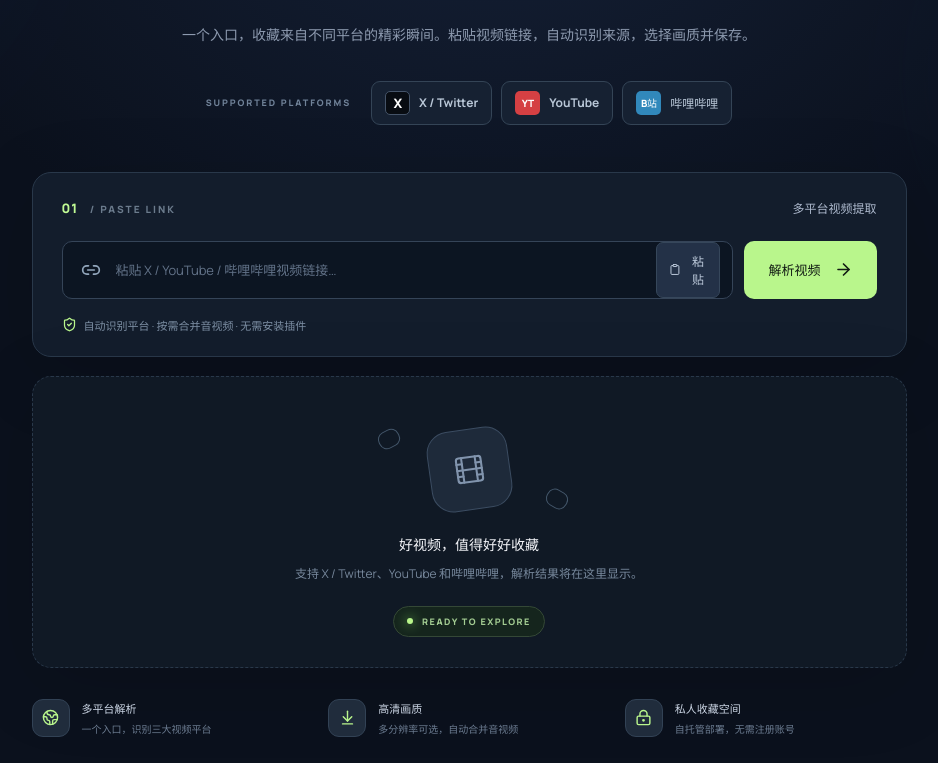
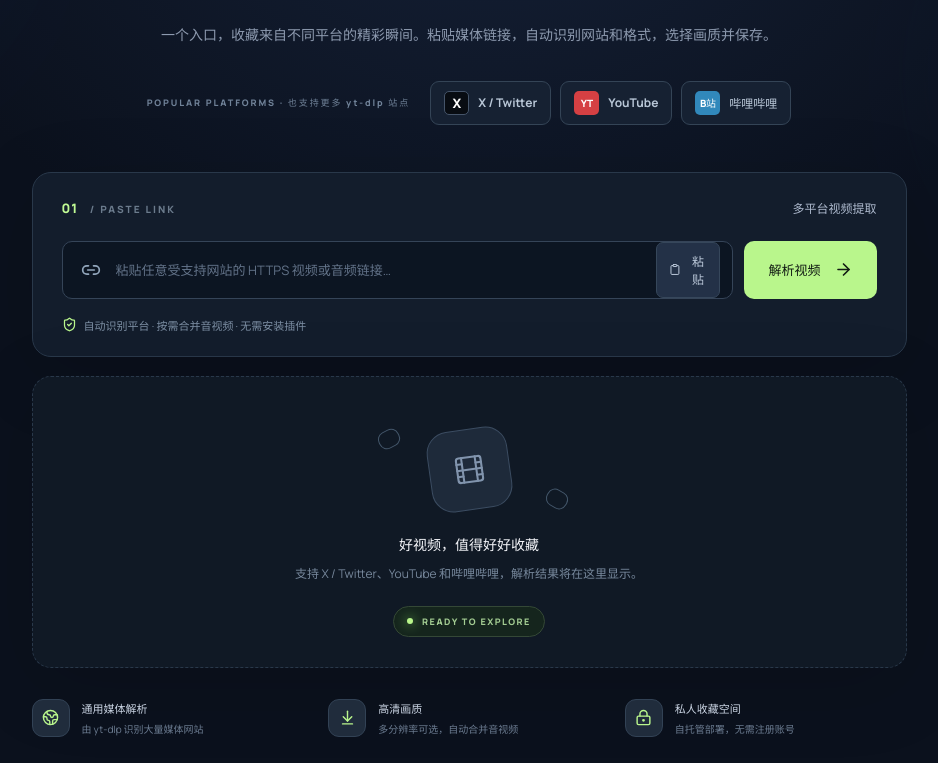
Before and after one commit to hythzx/Frame-Video-Studio, a Vue app in the folder frontend/: page / in a window 1280 px wide. Shown: the part 497-1260 px from the top of the page, without its empty margins (171-1109 px from the left). Built offline with nearby package versions, Linux system fonts and the light colour scheme.

Commit message:
feat(web): accept generic HTTPS media URLs and show detected extractor

```diff
--- a/frontend/src/App.vue
+++ b/frontend/src/App.vue
@@ -28,10 +28,11 @@ const detected = computed(() => {
     if (['x.com','www.x.com','twitter.com','www.twitter.com','mobile.x.com','mobile.twitter.com'].includes(host)) return 'x'
     if (['youtube.com','www.youtube.com','m.youtube.com','music.youtube.com','youtu.be','www.youtu.be'].includes(host)) return 'youtube'
     if (['bilibili.com','www.bilibili.com','m.bilibili.com','b23.tv'].includes(host)) return 'bilibili'
+    if (new URL(link.value.trim()).protocol === 'https:' && !new URL(link.value.trim()).port) return 'other'
   } catch {}
   return ''
 })
-const platformName = id => platforms.find(p => p.id === id)?.name || '视频'
+const platformName = id => platforms.find(p => p.id === id)?.name || (video.value?.platform_name || '其他平台')
 const currentFormat = computed(() => video.value?.formats?.find(f => f.id === selected.value))
 const formatSize = n => n ? (n / 1048576).toFixed(1) + ' MB' : '大小未知'
 const prettyDuration = s => {
@@ -45,7 +46,7 @@ async function getError(res) {
 }
 async function analyze() {
   if (!link.value.trim()) { error.value = '请先粘贴视频链接'; return }
-  if (!detected.value) { error.value = '目前支持 X / Twitter、YouTube 和哔哩哔哩的视频链接'; return }
+  if (!detected.value) { error.value = '请提供有效的 HTTPS 媒体链接'; return }
   loading.value = true
   video.value = null
   error.value = ''
@@ -176,9 +177,9 @@ function useExample(platform) {
       <section class="hero">
         <div class="eyebrow"><Sparkles :size="14"/> ONE PLACE FOR YOUR VIDEOS <span class="eyebrow-line"></span> FRAME STUDIO</div>
         <h1>Save what matters<span class="accent">.</span><br/><span class="soft">From anywhere you love.</span></h1>
-        <p class="hero-sub">一个入口，收藏来自不同平台的精彩瞬间。<br class="mobile-br"/>粘贴视频链接，自动识别来源，选择画质并保存。</p>
+        <p class="hero-sub">一个入口，收藏来自不同平台的精彩瞬间。<br class="mobile-br"/>粘贴媒体链接，自动识别网站和格式，选择画质并保存。</p>
         <div class="platform-strip" aria-label="支持的视频平台">
-          <div class="platform-strip-label">SUPPORTED PLATFORMS</div>
+          <div class="platform-strip-label">POPULAR PLATFORMS · 也支持更多 yt-dlp 站点</div>
           <div class="platform-items">
             <button v-for="p in platforms" :key="p.id" class="platform-chip" :class="['platform-' + p.id, { 'platform-active': detected === p.id }]" type="button" @click="useExample(p)" :title="'支持 ' + p.name + ' 链接，点击查看输入格式'">
               <span class="platform-glyph">{{ p.short }}</span>
@@ -198,7 +199,7 @@ function useExample(platform) {
           <form @submit.prevent="analyze" class="input-form">
             <div class="url-box">
               <Link2 :size="20" class="input-icon"/>
-              <input v-model="link" type="url" placeholder="粘贴 X / YouTube / 哔哩哔哩视频链接…" aria-label="视频链接" :disabled="loading" required />
+              <input v-model="link" type="url" placeholder="粘贴任意受支持网站的 HTTPS 视频或音频链接…" aria-label="视频链接" :disabled="loading" required />
               <button type="button" class="paste-btn" @click="paste"><Clipboard :size="15"/> <span>粘贴</span></button>
             </div>
             <button class="primary-btn" type="submit" :disabled="loading">
@@ -222,11 +223,11 @@ function useExample(platform) {
                 <img v-if="video.thumbnail" :src="video.thumbnail" referrerpolicy="no-referrer" alt="" class="preview-cover"/>
                 <span class="preview-shade"></span>
                 <span class="preview-play"><Play :size="23" fill="currentColor"/></span>
-                <span class="preview-platform">{{ platformName(video.platform) }}</span>
+                <span class="preview-platform">{{ video.platform_name || platformName(video.platform) }}</span>
                 <span class="duration"><Clock3 :size="13"/> {{ prettyDuration(video.duration) }}</span>
               </div>
               <div class="video-info">
-                <div class="mini-label">VIDEO READY <span class="source-label">{{ platformName(video.platform) }}</span></div>
+                <div class="mini-label">MEDIA READY <span class="source-label">{{ video.platform_name || platformName(video.platform) }}</span></div>
                 <h2>{{ video.title }}</h2>
                 <p v-if="video.uploader" class="author">{{ video.uploader }}</p>
                 <div class="rule"></div>
@@ -239,7 +240,7 @@ function useExample(platform) {
                   <div class="mini-label format-header">选择视频画质 <span>{{ video.formats?.length || 0 }} 种格式</span></div>
                   <div class="format-options">
                     <button v-for="f in video.formats" :key="f.id" class="format-option" :class="{ active: selected === f.id }" @click="selected = f.id" type="button">
-                      <span><strong>{{ f.label }}</strong><small>{{ f.width ? f.width + ' × ' + f.height : 'MP4' }}</small></span>
+                      <span><strong>{{ f.label }}</strong><small>{{ f.source === 'dash' ? 'DASH · MP4' : f.source === 'hls' ? 'HLS · MP4' : 'MP4' }}{{ f.width ? ' · ' + f.width + ' × ' + f.height : '' }}</small></span>
                       <span class="format-right"><small>{{ formatSize(f.size) }}</small><span class="radio-check"><Check v-if="selected === f.id" :size="13"/></span></span>
                     </button>
                   </div>
@@ -281,7 +282,7 @@ function useExample(platform) {
         <p v-if="error" class="error" role="alert"><X :size="16"/> {{ error }}</p>
       </div>
       <div class="feature-row">
-        <div><span class="feature-icon"><Globe2 :size="17"/></span><span><strong>多平台解析</strong><small>一个入口，识别三大视频平台</small></span></div>
+        <div><span class="feature-icon"><Globe2 :size="17"/></span><span><strong>通用媒体解析</strong><small>由 yt-dlp 识别大量媒体网站</small></span></div>
         <div><span class="feature-icon"><ArrowDownToLine :size="17"/></span><span><strong>高清画质</strong><small>多分辨率可选，自动合并音视频</small></span></div>
         <div><span class="feature-icon"><LockKeyhole :size="17"/></span><span><strong>私人收藏空间</strong><small>自托管部署，无需注册账号</small></span></div>
       </div>
```
